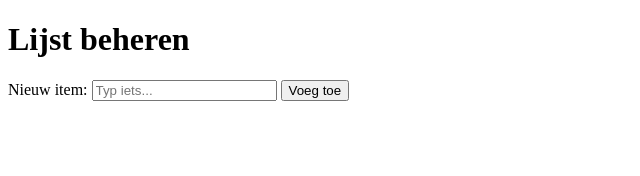
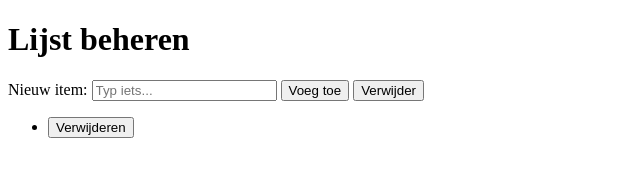
Before and after one commit to MustafaTavasli10/javascript2-jason, a plain HTML site: page week-04-dom-events/oefening-1/index.html in a window 1280 px wide. Both pictures are taken after a click on the button "Voeg toe". Shown: the whole page, without its empty margins (0-640 px from the left). Drawn offline with Linux system fonts and the light colour scheme.

Commit message:
oefening 1

```diff
--- a/week-04-dom-events/oefening-1/index.html
+++ b/week-04-dom-events/oefening-1/index.html
@@ -11,6 +11,7 @@
     <label for="input">Nieuw item:</label>
     <input type="text" id="input" placeholder="Typ iets...">
     <button id="add">Voeg toe</button>
+    <button id="remove">Verwijder</button>
     <ul id="list"></ul>
   </main>
   <script src="script.js"></script>
--- a/week-04-dom-events/oefening-1/script.js
+++ b/week-04-dom-events/oefening-1/script.js
@@ -1,3 +1,24 @@
 // Voeg een event listener toe aan de knop
 // Maak een <li> element aan met de tekst uit het invoerveld
 // Voeg een verwijderknop toe aan elk <li> element
+
+const button = document.getElementById('add');
+const verwijderKnop = document.getElementById('remove');
+const input = document.getElementById('input');
+const li = document.getElementById('list');
+
+button.addEventListener('click', () => {
+    const li = document.createElement('li');
+    li.textContent = input.value;
+    list.appendChild(li);
+
+    const verwijderKnop = document.createElement('button');
+    verwijderKnop.textContent = 'Verwijderen';
+
+    verwijderKnop.addEventListener('click', () => {
+        li.remove();
+    });
+
+    li.appendChild(verwijderKnop);
+    document.getElementById('list').appendChild(li);
+});
```
